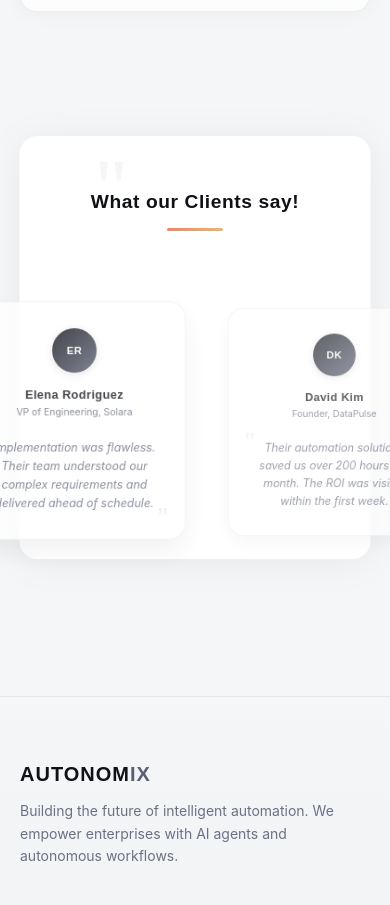
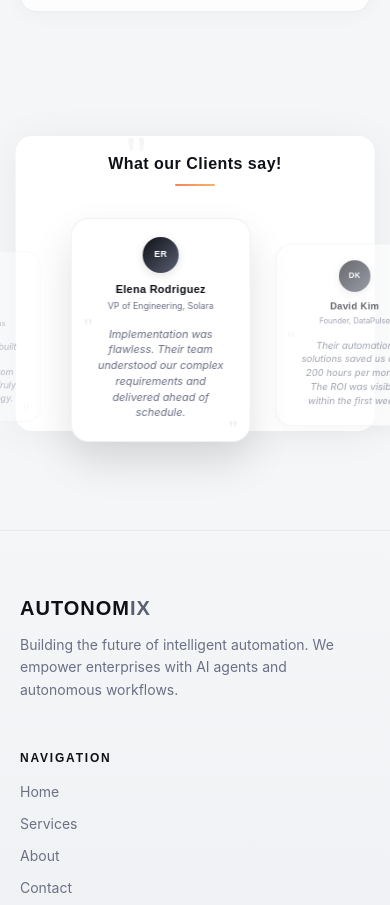
Before and after one commit to OsamaEllafi/Autonomix, a React (Vite) app: page / in a window 390 px wide. Shown: the part 4208-5113 px from the top of the page. Built offline with nearby package versions, Linux system fonts and the light colour scheme.

Commit message:
feat: Add a new testimonials section with a dynamic, responsive carousel and associated styling.

```diff
--- a/src/components/TestimonialsSection.jsx
+++ b/src/components/TestimonialsSection.jsx
@@ -1,4 +1,4 @@
-import React, { useEffect, useRef, useState, useCallback } from 'react';
+import React, { useEffect, useRef } from 'react';
 import { motion } from 'framer-motion';
 
 const testimonials = [
@@ -29,57 +29,149 @@ const testimonials = [
     },
 ];
 
-const CARD_WIDTH = 240;
-const CARD_GAP = 20;
-const SLIDE_UNIT = CARD_WIDTH + CARD_GAP;
-const ANIM_DURATION = 3000;
-
 const RECT_MAX_WIDTH = 820;
 
 const TestimonialsSection = () => {
     const trackRef = useRef(null);
-    const [offset, setOffset] = useState(0);
-    const [isHovered, setIsHovered] = useState(false);
+    const cardRefs = useRef([]);
+    const offsetRef = useRef(0);
     const animRef = useRef(null);
     const lastTimeRef = useRef(null);
+    const isHoveredRef = useRef(false);
+    const dimsRef = useRef({ cardWidth: 240, cardGap: 20, speed: 3000 });
 
+    // Triple the list for seamless looping
     const extendedTestimonials = [...testimonials, ...testimonials, ...testimonials];
-    const totalOriginalWidth = testimonials.length * SLIDE_UNIT;
 
-    const animate = useCallback(
-        (timestamp) => {
+    // Recalculate dimensions on mount and resize
+    useEffect(() => {
+        const updateDims = () => {
+            const w = window.innerWidth;
+            if (w <= 480) {
+                dimsRef.current = { cardWidth: 180, cardGap: 14, speed: 4000 };
+            } else if (w <= 768) {
+                dimsRef.current = { cardWidth: 200, cardGap: 16, speed: 3500 };
+            } else {
+                dimsRef.current = { cardWidth: 240, cardGap: 20, speed: 3000 };
+            }
+            // Update card widths directly
+            cardRefs.current.forEach((el) => {
+                if (el) {
+                    el.style.width = dimsRef.current.cardWidth + 'px';
+                    el.style.minWidth = dimsRef.current.cardWidth + 'px';
+                    el.style.marginRight = dimsRef.current.cardGap + 'px';
+                }
+            });
+        };
+        updateDims();
+        window.addEventListener('resize', updateDims, { passive: true });
+        return () => window.removeEventListener('resize', updateDims);
+    }, []);
+
+    // Animation loop — direct DOM manipulation, no React state
+    useEffect(() => {
+        const animate = (timestamp) => {
             if (!lastTimeRef.current) lastTimeRef.current = timestamp;
             const delta = timestamp - lastTimeRef.current;
             lastTimeRef.current = timestamp;
 
-            if (!isHovered) {
-                setOffset((prev) => {
-                    let next = prev + (delta / ANIM_DURATION) * SLIDE_UNIT;
-                    if (next >= totalOriginalWidth) {
-                        next -= totalOriginalWidth;
+            const { cardWidth, cardGap, speed } = dimsRef.current;
+            const slideUnit = cardWidth + cardGap;
+            const totalOriginalWidth = testimonials.length * slideUnit;
+
+            if (!isHoveredRef.current) {
+                offsetRef.current += (delta / speed) * slideUnit;
+                if (offsetRef.current >= totalOriginalWidth) {
+                    offsetRef.current -= totalOriginalWidth;
                 }
-                    return next;
-                });
+            }
+
+            const offset = offsetRef.current;
+
+            // Move the track — GPU-accelerated via translate3d
+            if (trackRef.current) {
+                trackRef.current.style.transform = `translate3d(${-offset}px, 0, 0)`;
+            }
+
+            // Update each card's style directly
+            const vw = window.innerWidth;
+            const centerX = vw / 2;
+            const rectWidth = Math.min(RECT_MAX_WIDTH, vw * 0.65);
+            const rectLeft = centerX - rectWidth / 2;
+            const rectRight = centerX + rectWidth / 2;
+
+            const len = cardRefs.current.length;
+            for (let i = 0; i < len; i++) {
+                const el = cardRefs.current[i];
+                if (!el) continue;
+
+                const cardCenter = i * slideUnit + cardWidth / 2 - offset;
+                const cardLeft = cardCenter - cardWidth / 2;
+                const cardRight = cardCenter + cardWidth / 2;
+                const overlapLeft = cardLeft > rectLeft ? cardLeft : rectLeft;
+                const overlapRight = cardRight < rectRight ? cardRight : rectRight;
+                const overlap = overlapRight - overlapLeft;
+                const t = overlap > 0 ? overlap / cardWidth : 0;
+
+                const scale = 0.82 + t * 0.18;
+                const yShift = (1 - t) * 8;
+                const opacity = 0.45 + t * 0.55;
+                const shadowY = 2 + t * 18;
+                const shadowBlur = 8 + t * 34;
+                const shadowAlpha = 0.02 + t * 0.1;
+
+                el.style.transform = `scale(${scale}) translateY(${yShift}px)`;
+                el.style.opacity = opacity;
+                el.style.boxShadow = `0 ${shadowY}px ${shadowBlur}px rgba(0,0,0,${shadowAlpha})`;
+                el.style.zIndex = Math.round(t * 10);
             }
 
             animRef.current = requestAnimationFrame(animate);
-        },
-        [isHovered, totalOriginalWidth]
-    );
+        };
 
-    useEffect(() => {
         animRef.current = requestAnimationFrame(animate);
         return () => {
             if (animRef.current) cancelAnimationFrame(animRef.current);
         };
-    }, [animate]);
+    }, []);
+
+    const handleMouseEnter = () => { isHoveredRef.current = true; };
+    const handleMouseLeave = () => {
+        isHoveredRef.current = false;
+        lastTimeRef.current = null;
+    };
+
+    // Touch support for mobile
+    const touchRef = useRef({ startX: 0, startOffset: 0, isDragging: false });
+
+    const handleTouchStart = (e) => {
+        isHoveredRef.current = true;
+        touchRef.current.startX = e.touches[0].clientX;
+        touchRef.current.startOffset = offsetRef.current;
+        touchRef.current.isDragging = true;
+    };
+
+    const handleTouchMove = (e) => {
+        if (!touchRef.current.isDragging) return;
+        const dx = touchRef.current.startX - e.touches[0].clientX;
+        const { cardWidth, cardGap } = dimsRef.current;
+        const totalOriginalWidth = testimonials.length * (cardWidth + cardGap);
+        let newOffset = touchRef.current.startOffset + dx;
+        if (newOffset < 0) newOffset += totalOriginalWidth;
+        if (newOffset >= totalOriginalWidth) newOffset -= totalOriginalWidth;
+        offsetRef.current = newOffset;
+    };
+
+    const handleTouchEnd = () => {
+        touchRef.current.isDragging = false;
+        isHoveredRef.current = false;
+        lastTimeRef.current = null;
+    };
 
     return (
         <section className="testimonials-section" id="testimonials">
-            {/* White rectangle backdrop — centered, covers header + card area */}
             <div className="testimonials-rectangle" />
 
-            {/* Content layer on top of the rectangle */}
             <div className="testimonials-content">
                 <motion.div
                     className="testimonials-header"
@@ -95,91 +187,40 @@ const TestimonialsSection = () => {
                     <div className="testimonials-title-underline" />
                 </motion.div>
 
-                {/* Full-width carousel — cards slide across entire viewport */}
                 <div
                     className="testimonials-carousel-wrapper"
-                    onMouseEnter={() => setIsHovered(true)}
-                    onMouseLeave={() => {
-                        setIsHovered(false);
-                        lastTimeRef.current = null;
-                    }}
+                    onMouseEnter={handleMouseEnter}
+                    onMouseLeave={handleMouseLeave}
+                    onTouchStart={handleTouchStart}
+                    onTouchMove={handleTouchMove}
+                    onTouchEnd={handleTouchEnd}
                 >
                     <div
                         className="testimonials-track"
                         ref={trackRef}
-                        style={{
-                            transform: `translateX(${-offset}px)`,
-                        }}
                     >
-                        {extendedTestimonials.map((item, index) => {
-                            const containerWidth =
-                                typeof window !== 'undefined' ? window.innerWidth : 1200;
-                            const centerX = containerWidth / 2;
-                            const cardCenter =
-                                index * SLIDE_UNIT + CARD_WIDTH / 2 - offset;
-
-                            // Rectangle boundaries
-                            const rectWidth = Math.min(RECT_MAX_WIDTH, containerWidth * 0.65);
-                            const rectLeft = centerX - rectWidth / 2;
-                            const rectRight = centerX + rectWidth / 2;
-
-                            // How much of the card overlaps with the rectangle
-                            const cardLeft = cardCenter - CARD_WIDTH / 2;
-                            const cardRight = cardCenter + CARD_WIDTH / 2;
-                            const overlapLeft = Math.max(cardLeft, rectLeft);
-                            const overlapRight = Math.min(cardRight, rectRight);
-                            const overlap = Math.max(0, overlapRight - overlapLeft);
-                            const insideRatio = overlap / CARD_WIDTH;
-
-                            const scale = 0.82 + insideRatio * 0.18;
-                            const shadowOpacity = 0.02 + insideRatio * 0.1;
-                            const yShift = (1 - insideRatio) * 8;
-                            const zIndex = Math.round(insideRatio * 10);
-
-                            return (
+                        {extendedTestimonials.map((item, index) => (
                             <div
                                 key={index}
                                 className="testimonial-card"
-                                    style={{
-                                        width: CARD_WIDTH,
-                                        minWidth: CARD_WIDTH,
-                                        marginRight: CARD_GAP,
-                                        transform: `scale(${scale}) translateY(${yShift}px)`,
-                                        boxShadow: `0 ${2 + insideRatio * 18}px ${8 + insideRatio * 34}px rgba(0, 0, 0, ${shadowOpacity})`,
-                                        zIndex,
-                                        opacity: 0.45 + insideRatio * 0.55,
-                                    }}
+                                ref={(el) => { cardRefs.current[index] = el; }}
                             >
                                 <div className="testimonial-card-inner">
                                     <div className="testimonial-avatar">
                                         <span className="testimonial-avatar-initials">
-                                                {item.author
-                                                    .split(' ')
-                                                    .map((n) => n[0])
-                                                    .join('')}
+                                            {item.author.split(' ').map((n) => n[0]).join('')}
                                         </span>
                                     </div>
-
-                                        <h4 className="testimonial-author">
-                                            {item.author}
-                                        </h4>
+                                    <h4 className="testimonial-author">{item.author}</h4>
                                     <p className="testimonial-role">{item.role}</p>
-
                                     <div className="testimonial-quote-wrapper">
-                                            <span className="testimonial-quote-mark top-left">
-                                                "
-                                            </span>
-                                            <p className="testimonial-quote-text">
-                                                {item.quote}
-                                            </p>
-                                            <span className="testimonial-quote-mark bottom-right">
-                                                "
-                                            </span>
+                                        <span className="testimonial-quote-mark top-left">"</span>
+                                        <p className="testimonial-quote-text">{item.quote}</p>
+                                        <span className="testimonial-quote-mark bottom-right">"</span>
                                     </div>
                                 </div>
                             </div>
-                            );
-                        })}
+                        ))}
                     </div>
                 </div>
             </div>
--- a/src/styles/index.css
+++ b/src/styles/index.css
@@ -233,17 +233,19 @@ ul {
     align-items: center;
     padding: 40px 0 60px;
     will-change: transform;
+    backface-visibility: hidden;
+    -webkit-backface-visibility: hidden;
 }
 
-/* Card */
+/* Card — no CSS transitions (JS updates every frame) */
 .testimonial-card {
     flex-shrink: 0;
     border-radius: 18px;
     background: #ffffff;
     border: 1px solid rgba(15, 17, 23, 0.06);
-    transition: transform 0.4s cubic-bezier(0.25, 0.46, 0.45, 0.94),
-        box-shadow 0.4s cubic-bezier(0.25, 0.46, 0.45, 0.94),
-        opacity 0.4s cubic-bezier(0.25, 0.46, 0.45, 0.94);
+    will-change: transform, opacity;
+    backface-visibility: hidden;
+    -webkit-backface-visibility: hidden;
 }
 
 .testimonial-card-inner {
@@ -323,12 +325,19 @@ ul {
     right: -2px;
 }
 
-/* ── Responsive adjustments ── */
+/* ── Tablet ── */
 @media (max-width: 768px) {
+    .testimonials-section {
+        padding: 40px 0 60px;
+    }
+
     .testimonials-rectangle {
-        width: 90%;
-        padding: 36px 24px 20px;
+        width: 88%;
         border-radius: 18px;
+    }
+
+    .testimonials-header {
+        padding-top: 16px;
     }
 
     .testimonials-title {
@@ -340,4 +349,113 @@ ul {
         top: -20px;
         transform: translateX(-100px);
     }
+
+    .testimonial-card-inner {
+        padding: 22px 16px 20px;
+    }
+
+    .testimonial-avatar {
+        width: 40px;
+        height: 40px;
+        margin-bottom: 10px;
+    }
+
+    .testimonial-avatar-initials {
+        font-size: 0.6rem;
+    }
+
+    .testimonial-author {
+        font-size: 0.72rem;
+    }
+
+    .testimonial-role {
+        font-size: 0.6rem;
+        margin-bottom: 10px;
+    }
+
+    .testimonial-quote-text {
+        font-size: 0.72rem;
+        line-height: 1.5;
+    }
+
+    .testimonials-track {
+        padding: 30px 0 50px;
+    }
+
+    .testimonials-carousel-wrapper {
+        touch-action: pan-y;
+    }
 }
+
+/* ── Mobile ── */
+@media (max-width: 480px) {
+    .testimonials-section {
+        padding: 32px 0 48px;
+    }
+
+    .testimonials-rectangle {
+        width: 92%;
+        border-radius: 16px;
+        height: 70%;
+    }
+
+    .testimonials-header {
+        padding-top: 12px;
+    }
+
+    .testimonials-title {
+        font-size: 1rem;
+        margin-bottom: 8px;
+    }
+
+    .testimonials-title-underline {
+        width: 40px;
+        height: 2px;
+    }
+
+    .testimonials-quote-bg {
+        font-size: 56px;
+        top: -12px;
+        transform: translateX(-70px);
+    }
+
+    .testimonial-card-inner {
+        padding: 18px 14px 16px;
+    }
+
+    .testimonial-avatar {
+        width: 36px;
+        height: 36px;
+        margin-bottom: 8px;
+    }
+
+    .testimonial-avatar-initials {
+        font-size: 0.55rem;
+    }
+
+    .testimonial-author {
+        font-size: 0.68rem;
+    }
+
+    .testimonial-role {
+        font-size: 0.55rem;
+        margin-bottom: 8px;
+    }
+
+    .testimonial-quote-text {
+        font-size: 0.68rem;
+        line-height: 1.45;
+    }
+
+    .testimonial-quote-mark {
+        font-size: 22px;
+    }
+
+    .testimonials-track {
+        padding: 24px 0 40px;
+    }
+
+    .testimonials-carousel-wrapper {
+        touch-action: pan-y;
+    }
+}
```
Lines whose indentation alone changed are shown as unchanged.
